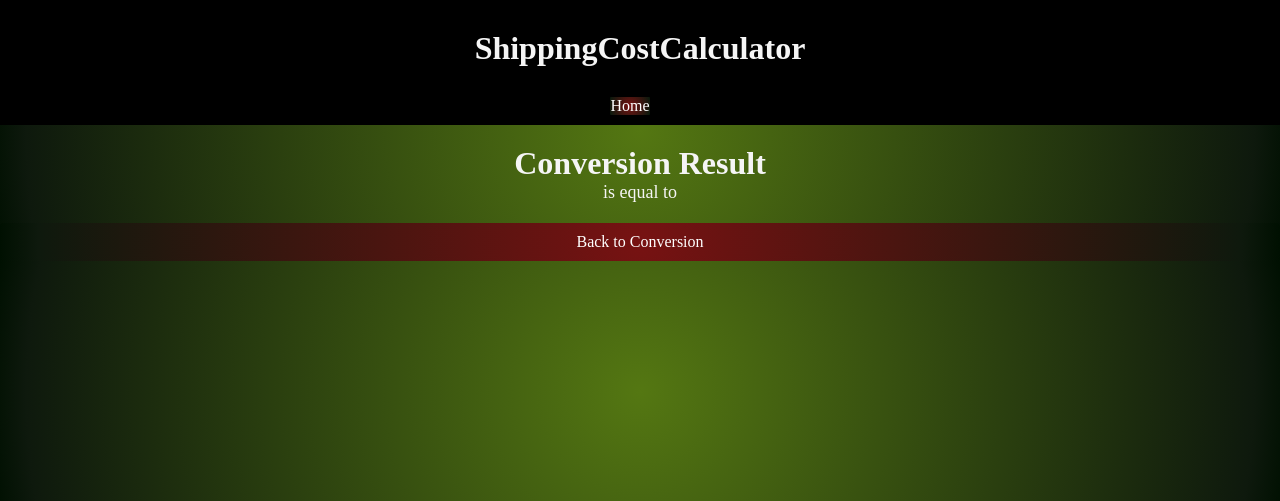
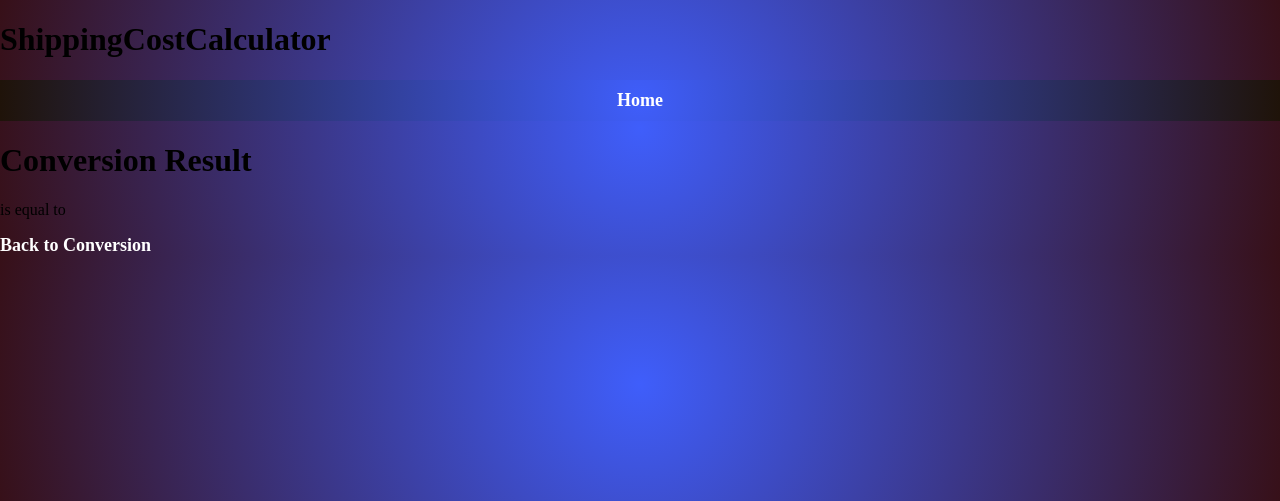
Before and after one commit to moayyadsaleh/shared-to-do-list, a Node server app: template views/result.ejs in a window 1280 px wide. Shown: the top 501 px of the page. Run offline with Node 20, Linux system fonts and the light colour scheme; the template is opened without the code that fills it, so the values that code supplies are empty.

Commit message:
Update styles.css

```diff
--- a/public/styles.css
+++ b/public/styles.css
@@ -1,181 +1,147 @@
+body {
+    font-family: serif, sans-serif;
 
-* {
     margin: 0;
     padding: 0;
-  box-sizing: border-box;
+    background-color: #f4f4f4;
+    background: rgb(63,94,251);
+    background: radial-gradient(circle, rgba(63,94,251,1) 0%, rgba(55,16,24,1) 100%);
   }
-  /* Header styles */
-  .header {
+
+  .container {
+    max-width: 800px;
+    margin: 0 auto;
+    padding: 20px;
+  }
+
+
+  .todays-date {
+    text-align: center;
+    font-size: 1.2rem;
+    margin-bottom: 20px;
+  }
+
+  form {
+    display: flex;
+    align-items: center;
+    margin-bottom: 5px;
+  }
+
+  input[type="text"] {
+    flex: 1;
+    padding: 10px;
+    border: 1px solid rgba(204, 204, 204, 0.7); /* Slightly transparent border */
+    border-radius: 5px;
+    margin-right: 10px;
+    background-color: rgba(255, 255, 255, 0.8); /* Slightly transparent background */
+    font-size: 16px;
+  }
+
+  /* Adjust the button style */
+  button[type="submit"] {
+    padding: 6px 15px; /* Adjust padding for a more compact size */
     background-color: black;
-    color: whitesmoke;
-    padding: 10px;
+    border: none;
+    border-radius: 5px;
+    color: #fff;
+    cursor: pointer;
+    transition: background-color 0.3s ease-in-out;
+    margin-bottom: 5px;
+    margin-right: 10px; /* Add margin to push the button to the left */
+  }
+  button[type="submit"]:hover {
+    background-color: #333;
+  }
+  .tasks-container ul {
+    list-style: none;
+    padding: 0;
       text-align: center;
     }
 
-  .header h1 {
+  .todo-item {
+    display: flex;
+    justify-content: space-between;
+    align-items: center;
+    background-color: #fff;
+    border: 1px solid #ccc;
+    border-radius: 5px;
+    padding:5px;
     margin-bottom: 10px;
+    list-style-type: none; /* Remove bullet points for individual items */
+    position: relative; /* Add relative positioning */
+    position: relative;
+    display: flex; /* Add flex display */
+    justify-content: space-between;
+    align-items: center;
   }
 
-  .header nav ul {
-    list-style-type: none;
+  .completed {
+    text-decoration: line-through;
+    color: #999;
   }
 
-  .header nav ul li {
-    display: inline-block;
-    margin-right: 20px;
+  .completed::before {
+    content: "";
+    position: absolute;
+    left: 0;
+    right: 0;
+    top: 50%;
+    border-bottom: 1px solid #999;
+    transform: translateY(-50%);
   }
 
-  .header nav ul li a {
-    text-decoration: none;
-    color: white;
+  .todo-item.completed {
+    background: rgb(238,174,202);
+    background: radial-gradient(circle, rgba(238,174,202,1) 0%, rgba(71,63,61,1) 0%, rgba(14,25,13,1) 94%, rgba(0,16,1,1) 100%);
   }
 
-/* Style the footer */
-.footer {
-  background-color: #f2f2f2;
-  padding: 20px;
-  text-align: center;
-  position: fixed;
-  bottom: 0;
-  width: 100%;
-}
-/* Main page styles */
-body {
-  font-family: serif, sans-serif;
-  background: rgb(238,174,202);
-  background: radial-gradient(circle, rgba(238,174,202,1) 0%, rgba(84,119,18,1) 0%, rgba(14,25,13,1) 94%, rgba(0,16,1,1) 100%);
-  margin: 0;
-  padding: 0;
-}
-
-h1 {
-  color: whitesmoke;
-  text-align: center;
-  margin-top: 20px;
+  @media screen and (max-width: 600px) {
+    .container {
+      padding: 10px;
     }
 
     form {
-  max-width: 400px;
-  margin: 0 auto;
-  background-color: #fff;
-  padding: 20px;
-  border-radius: 8px;
-  box-shadow: 0px 2px 4px rgba(0, 0, 0, 0.1);
+      flex-direction: column;
+      margin-bottom: 0px;
     }
 
-input[type="number"],
-select,
-button {
-  display: block;
-  width: 100%;
-  padding: 10px;
-  margin-bottom: 15px;
-  border: 1px solid #ccc;
-  border-radius: 4px;
+    input[type="text"] {
+      margin-right: 0;
+      margin-bottom: 10px;
+    }
   }
 
-button {
-  background-color: maroon;
-  color: #fff;
-  border: none;
-  cursor: pointer;
-}
-
-button:hover {
-  background-color: maroon;
-}
-
-  /* Reset some default styles */
-/* Styles for Shipping Cost Result page only */
-body.shipping-cost-result-page {
-  font-family: serif, sans-serif;
-  background: rgb(238,174,202);
-  background: radial-gradient(circle, rgba(238,174,202,1) 0%, rgba(84,119,18,1) 0%, rgba(14,25,13,1) 94%, rgba(0,16,1,1) 100%);
-
-}
-
-body.shipping-cost-result-page h1 {
-  color: whitesmoke;
-  text-align: center;
-  margin-top: 20px;
-}
-
-body.shipping-cost-result-page p {
-  color: whitesmoke;
-  font-size: 18px;
+  nav {
+    background: rgb(63,94,251);
+    background: radial-gradient(circle, rgba(63,94,251,1) 0%, rgba(31,19,9,1) 100%);
+    padding: 10px 0;
+    margin-bottom: 10px;
     text-align: center;
   }
 
-body.shipping-cost-result-page a {
-  display: block;
-  text-align: center;
-  margin-top: 20px;
-  background: rgb(238,174,202);
-  background: radial-gradient(circle, rgba(238,174,202,1) 0%, rgba(119,18,18,1) 0%, rgba(14,25,13,1) 94%, rgba(0,16,1,1) 100%);
-  text-decoration: none;
+  ul {
+    list-style: none;
+    padding: 0;
+    margin: 0;
   }
 
-body.shipping-cost-result-page a:hover {
-  text-decoration: none;
+  li {
+    display: inline-block;
+    margin: 0 15px;
   }
 
-body.shipping-cost-result-page .button-link {
-  display:flexbox;
-  align-items: center;
-  text-align: center;
-  justify-content:flex-start;
-  margin-top: 20px;
-  padding: 10px 20px;
-  background-color: #007bff;
+  a {
+    text-decoration: none;
     color: #fff;
-  text-decoration: none;
-  border-radius: 4px;
-  transition: background-color 0.3s ease-in-out;
+    font-weight: bold;
+    font-size: 18px;
+    transition: color 0.3s ease-in-out;
   }
 
-body.shipping-cost-result-page .button-link:hover {
-  background-color: #0056b3;
+  a:hover {
+    color: #ff9f00;
   }
 
-
-
-/* Add a media query for phones */
-@media (max-width: 767px) {
-  /* Header styles */
-  .header {
-    padding: 5px; /* Adjust padding for smaller screens */
+  .fa-calendar-day {
+    margin-right: 5px;
   }
-
-  .header h1 {
-    margin-bottom: 5px; /* Adjust margin for smaller screens */
-    font-size: 18px; /* Adjust font size for smaller screens */
-  }
-
-  .header nav ul li {
-    margin-right: 10px; /* Adjust margin for smaller screens */
-  }
-
-  /* Footer styles */
-  .footer {
-    padding: 10px; /* Adjust padding for smaller screens */
-  }
-
-  /* Main page styles */
-  h1 {
-    margin-top: 10px; /* Adjust margin for smaller screens */
-    font-size: 24px; /* Adjust font size for smaller screens */
-  }
-
-  form {
-    max-width: 100%; /* Full width for smaller screens */
-    margin: 0;
-    padding: 10px; /* Adjust padding for smaller screens */
-  }
-
-  input[type="number"],
-  select,
-  button {
-    padding: 8px; /* Adjust padding for smaller screens */
-    margin-bottom: 10px; /* Adjust margin for smaller screens */
-  }
-}
```
Lines whose indentation alone changed are shown as unchanged.
